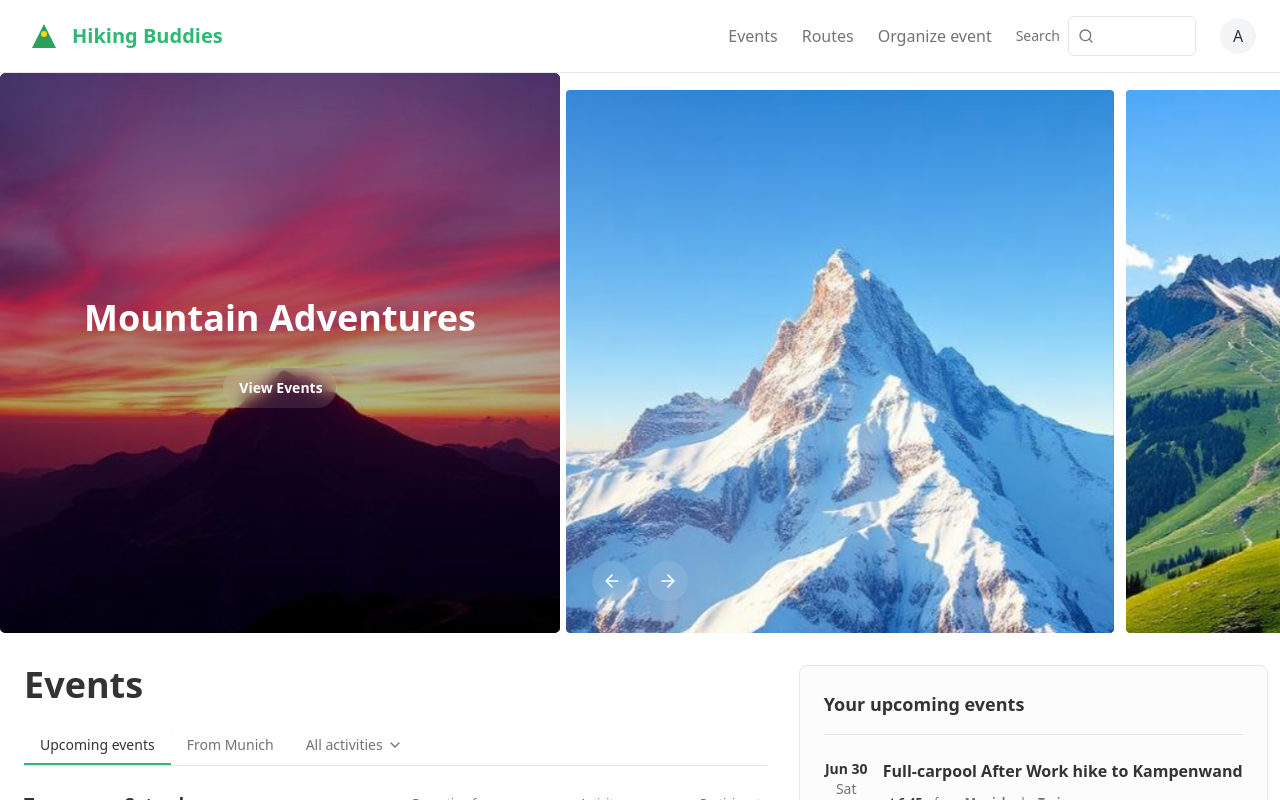
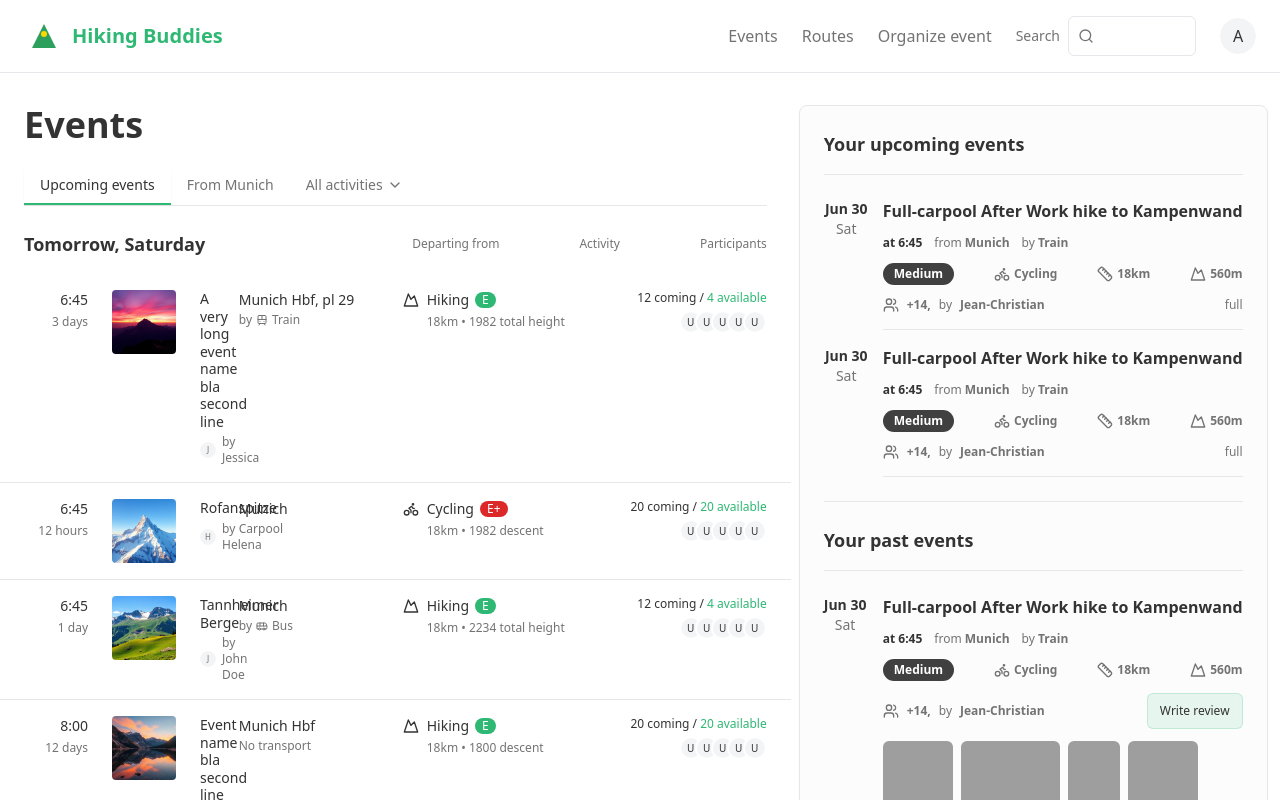
Before and after one commit to Anna-Arteeva/hike-spotlight, a React (Vite) app: page / in a window 1280 px wide. Shown: the top 800 px of the page. Built offline with nearby package versions, Linux system fonts and the light colour scheme; grey boxes are pictures that could not be loaded; the HTML template or start-up script is replaced by a standard one.

Commit message:
Reverted to commit 6dfd151730b5227632bda550b1f858396b096958

```diff
--- a/src/components/HeroCarousel.tsx
+++ /dev/null
@@ -1,243 +0,0 @@
-"use client";
-import { ArrowRight } from "lucide-react";
-import { useState, useRef, useId, useEffect } from "react";
-import TypewriterText from "@/components/TypewriterText";
-import event1 from "@/assets/event1.jpg";
-import event2 from "@/assets/event2.jpg";
-import event3 from "@/assets/event3.jpg";
-import event4 from "@/assets/event4.jpg";
-
-interface SlideData {
-  title: string;
-  button: string;
-  src: string;
-}
-
-interface SlideProps {
-  slide: SlideData;
-  index: number;
-  current: number;
-  handleSlideClick: (index: number) => void;
-}
-
-const Slide = ({ slide, index, current, handleSlideClick }: SlideProps) => {
-  const slideRef = useRef<HTMLLIElement>(null);
-  const xRef = useRef(0);
-  const yRef = useRef(0);
-  const frameRef = useRef<number>();
-
-  useEffect(() => {
-    const animate = () => {
-      if (!slideRef.current) return;
-
-      const x = xRef.current;
-      const y = yRef.current;
-
-      slideRef.current.style.setProperty("--x", `${x}px`);
-      slideRef.current.style.setProperty("--y", `${y}px`);
-
-      frameRef.current = requestAnimationFrame(animate);
-    };
-
-    frameRef.current = requestAnimationFrame(animate);
-
-    return () => {
-      if (frameRef.current) {
-        cancelAnimationFrame(frameRef.current);
-      }
-    };
-  }, []);
-
-  const handleMouseMove = (event: React.MouseEvent) => {
-    const el = slideRef.current;
-    if (!el) return;
-
-    const r = el.getBoundingClientRect();
-    xRef.current = event.clientX - (r.left + Math.floor(r.width / 2));
-    yRef.current = event.clientY - (r.top + Math.floor(r.height / 2));
-  };
-
-  const handleMouseLeave = () => {
-    xRef.current = 0;
-    yRef.current = 0;
-  };
-
-  const imageLoaded = (event: React.SyntheticEvent<HTMLImageElement>) => {
-    event.currentTarget.style.opacity = "1";
-  };
-
-  const { src, button, title } = slide;
-
-  return (
-    <li
-      className="relative z-10 flex h-[70vmin] w-[70vmin] flex-1 flex-col items-center justify-center text-center opacity-100 transition-all duration-300 ease-in-out"
-      style={{
-        transform:
-          current !== index ? "scale(0.98) rotateX(8deg)" : "scale(1) rotateX(0deg)",
-        transition: "transform 0.5s cubic-bezier(0.4, 0, 0.2, 1)",
-        transformOrigin: "bottom",
-      }}
-      onClick={() => handleSlideClick(index)}
-      onMouseMove={handleMouseMove}
-      onMouseLeave={handleMouseLeave}
-      ref={slideRef}
-    >
-      <div
-        className="absolute left-0 top-0 h-full w-full overflow-hidden rounded-[1%] bg-[#1D1F2F] transition-all duration-150 ease-out"
-        style={{
-          transform:
-            current === index
-              ? "translate3d(calc(var(--x) / 30), calc(var(--y) / 30), 0)"
-              : "none",
-        }}
-      >
-        <img
-          className="absolute inset-0 h-[120%] w-[120%] object-cover opacity-100 transition-opacity duration-600 ease-in-out"
-          style={{
-            opacity: current === index ? 1 : 0.5,
-          }}
-          alt={title}
-          src={src}
-          onLoad={imageLoaded}
-          loading="eager"
-          decoding="sync"
-        />
-        {current === index && (
-          <div className="absolute inset-0 bg-black/30 transition-all duration-1000" />
-        )}
-      </div>
-
-      <article
-        className={`relative z-10 p-[4vmin] transition-opacity duration-1000 ease-in-out ${
-          current === index ? "opacity-100" : "opacity-0"
-        }`}
-      >
-        <h2 className="relative text-lg font-semibold text-white md:text-2xl lg:text-4xl min-h-[1.5em]">
-          {current === index ? (
-            <TypewriterText speed={60} key={`${index}-${title}`}>
-              {title}
-            </TypewriterText>
-          ) : (
-            title
-          )}
-        </h2>
-
-        <div className="mt-4 flex justify-center">
-          <button className="flex h-10 w-fit items-center gap-2.5 rounded-full border-2 border-transparent bg-white/10 py-2 pl-3.5 pr-3 text-xs font-semibold text-white backdrop-blur transition hover:bg-white/20 focus-visible:outline-none sm:text-sm">
-            {button}
-          </button>
-        </div>
-      </article>
-    </li>
-  );
-};
-
-interface CarouselControlProps {
-  type: string;
-  title: string;
-  handleClick: () => void;
-}
-
-const CarouselControl = ({
-  type,
-  title,
-  handleClick,
-}: CarouselControlProps) => {
-  return (
-    <button
-      className={`mx-2 flex h-10 w-10 items-center justify-center rounded-full border-2 border-transparent bg-white/10 backdrop-blur transition duration-200 hover:bg-white/20 focus-visible:outline-none ${
-        type === "previous" ? "rotate-180" : ""
-      }`}
-      title={title}
-      onClick={handleClick}
-    >
-      <ArrowRight className="h-5 w-5 text-white" />
-    </button>
-  );
-};
-
-const defaultSlides: SlideData[] = [
-  {
-    title: "Mountain Adventures",
-    button: "View Events",
-    src: event1,
-  },
-  {
-    title: "Forest Trails",
-    button: "Join a Hike",
-    src: event2,
-  },
-  {
-    title: "Lakeside Expeditions",
-    button: "Explore Routes",
-    src: event3,
-  },
-  {
-    title: "Summit Challenges",
-    button: "Find Buddies",
-    src: event4,
-  },
-];
-
-interface HeroCarouselProps {
-  slides?: SlideData[];
-}
-
-export function HeroCarousel({ slides = defaultSlides }: HeroCarouselProps) {
-  const [current, setCurrent] = useState(0);
-
-  const handlePreviousClick = () => {
-    const previous = current - 1;
-    setCurrent(previous < 0 ? slides.length - 1 : previous);
-  };
-
-  const handleNextClick = () => {
-    const next = current + 1;
-    setCurrent(next === slides.length ? 0 : next);
-  };
-
-  const handleSlideClick = (index: number) => {
-    if (current !== index) {
-      setCurrent(index);
-    }
-  };
-
-  const id = useId();
-
-  return (
-    <div
-      className="relative h-[70vmin] w-full overflow-hidden"
-      aria-labelledby={`carousel-heading-${id}`}
-    >
-      <ul
-        className="absolute flex h-[70vmin] transition-transform duration-1000 ease-in-out"
-        style={{
-          transform: `translateX(-${current * (100 / slides.length)}%)`,
-        }}
-      >
-        {slides.map((slide, index) => (
-          <Slide
-            key={index}
-            slide={slide}
-            index={index}
-            current={current}
-            handleSlideClick={handleSlideClick}
-          />
-        ))}
-      </ul>
-
-      <div className="absolute bottom-8 flex w-full justify-center">
-        <CarouselControl
-          type="previous"
-          title="Go to previous slide"
-          handleClick={handlePreviousClick}
-        />
-        <CarouselControl
-          type="next"
-          title="Go to next slide"
-          handleClick={handleNextClick}
-        />
-      </div>
-    </div>
-  );
-}
--- a/src/components/TypewriterText.tsx
+++ /dev/null
@@ -1,53 +0,0 @@
-import type React from "react";
-import { useEffect, useRef, useState } from "react";
-
-export type TypewriterTextProps = {
-  children: string;
-  speed?: number;
-  loop?: boolean;
-  className?: string;
-};
-
-const LOOP_RESTART_DELAY_MS = 1000;
-
-const TypewriterText: React.FC<TypewriterTextProps> = ({
-  children,
-  speed = 50,
-  loop = false,
-  className = "",
-}) => {
-  const [displayed, setDisplayed] = useState("");
-  const index = useRef(0);
-  const timeout = useRef<ReturnType<typeof setTimeout> | null>(null);
-
-  useEffect(() => {
-    setDisplayed("");
-    index.current = 0;
-
-    function type() {
-      setDisplayed(children.slice(0, index.current + 1));
-      if (index.current < children.length - 1) {
-        index.current++;
-        timeout.current = setTimeout(type, speed);
-      } else if (loop) {
-        timeout.current = setTimeout(() => {
-          setDisplayed("");
-          index.current = 0;
-          type();
-        }, LOOP_RESTART_DELAY_MS);
-      }
-    }
-
-    type();
-
-    return () => {
-      if (timeout.current) {
-        clearTimeout(timeout.current);
-      }
-    };
-  }, [children, speed, loop]);
-
-  return <span className={className}>{displayed}</span>;
-};
-
-export default TypewriterText;
--- a/src/pages/Index.tsx
+++ b/src/pages/Index.tsx
@@ -3,9 +3,9 @@ import Header from "@/components/Header";
 import EventCard from "@/components/EventCard";
 import { EventsSidebar } from "@/components/sidebar/EventsSidebar";
 import { EventDetailsModal } from "@/components/event-details/EventDetailsModal";
-import { Tabs, TabsList, TabsTrigger } from "@/components/ui/tabs";
+import { Tabs, TabsContent, TabsList, TabsTrigger } from "@/components/ui/tabs";
+import { Button } from "@/components/ui/button";
 import { ChevronDown } from "lucide-react";
-import { HeroCarousel } from "@/components/HeroCarousel";
 import event1 from "@/assets/event1.jpg";
 import event2 from "@/assets/event2.jpg";
 import event3 from "@/assets/event3.jpg";
@@ -19,9 +19,6 @@ const Index = () => {
   return (
     <div className="min-h-screen bg-background">
       <Header />
-
-      {/* Hero Carousel */}
-      <HeroCarousel />
 
       <div className="container mx-auto px-6 py-8">
         <div className="flex gap-8">
```
